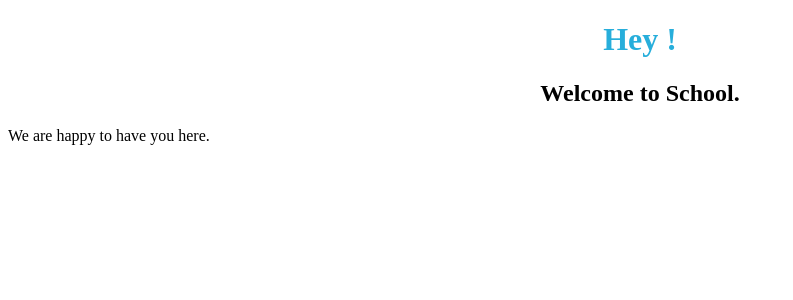
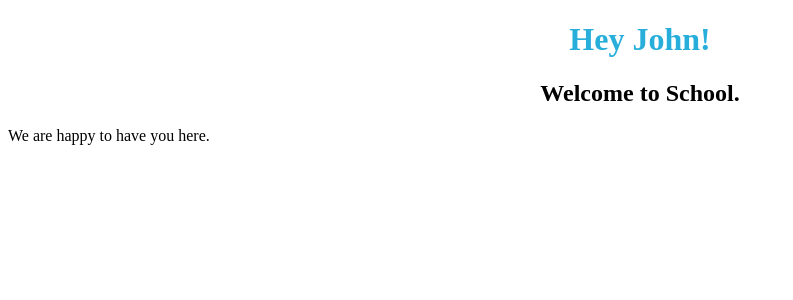
Before and after one commit to acciojob/greeting-students-props-react-SAHILDWIVEDI1232, a React app: page / in a window 1280 px wide. Shown: the top 300 px of the page, without its empty margins (0-793 px from the left). Built offline with nearby package versions, Linux system fonts and the light colour scheme.

Commit message:
Fix Welcome component name prop and formatting

```diff
--- a/src/components/App.js
+++ b/src/components/App.js
@@ -4,9 +4,8 @@ import Welcome from './Welcome';
 
 const App = () => {
   return (
-    <Welcome name="" />
-  )
+    <Welcome name="John" />
+  );
 }
 
-
 export default App;
```
